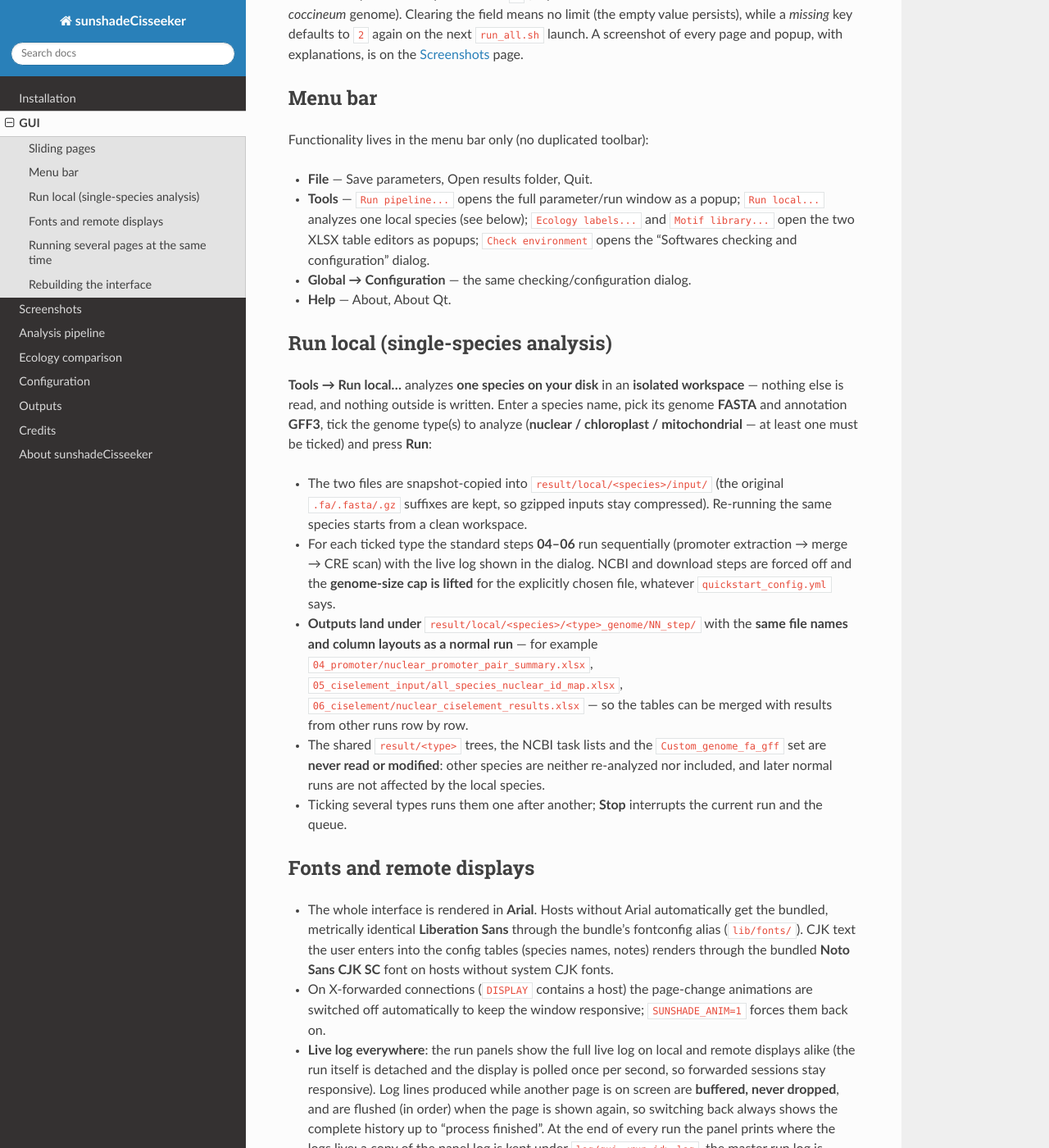
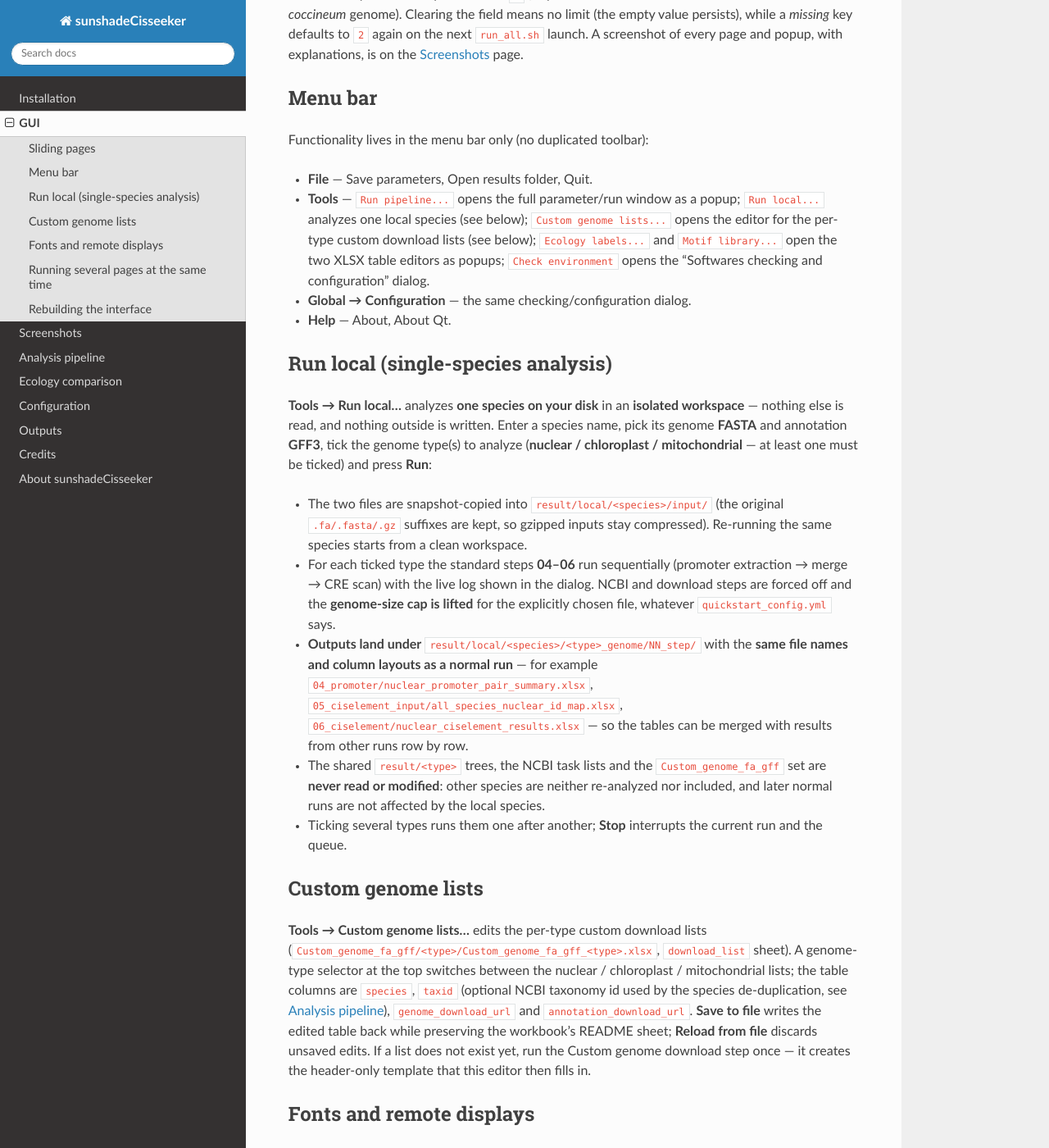
Before and after one commit to chenzhr23/sunshadeCisseeker-docs, a Sphinx documentation site: the page built from docs/content/GUI.rst, in a window 1280 px wide and 1400 px high, scrolled down 969 px. Shown: the whole window at 82% size. Built offline with Sphinx 7.4.7 and the Read the Docs theme 3.1.0, drawn with Linux system fonts in a browser that asks for light colours.

```diff
--- a/docs/conf.py
+++ b/docs/conf.py
@@ -9,8 +9,8 @@
 copyright = "2026, sunshadeCisseeker developers"
 
 # The short X.Y version and the full release version.
-version = "v1.3.50"
-release = "v1.3.50"
+version = "v1.3.51"
+release = "v1.3.51"
 
 extensions = [
     "sphinx.ext.autosectionlabel",
--- a/docs/content/About sunshadeCisseeker.rst
+++ b/docs/content/About sunshadeCisseeker.rst
@@ -4,7 +4,7 @@
 sunshadeCisseeker identifies, annotates and compares promoter
 cis-regulatory elements across sun / facultative / shade plants.
 
-The current release is **1.3.50**.
+The current release is **1.3.51**.
 
 Highlights
 ----------
--- a/docs/content/GUI.rst
+++ b/docs/content/GUI.rst
@@ -60,9 +60,10 @@
 * **File** — Save parameters, Open results folder, Quit.
 * **Tools** — ``Run pipeline...`` opens the full parameter/run window as a
   popup; ``Run local...`` analyzes one local species (see below);
-  ``Ecology labels...`` and ``Motif library...`` open the two XLSX
-  table editors as popups; ``Check environment`` opens the "Softwares
-  checking and configuration" dialog.
+  ``Custom genome lists...`` opens the editor for the per-type custom
+  download lists (see below); ``Ecology labels...`` and ``Motif library...``
+  open the two XLSX table editors as popups; ``Check environment`` opens the
+  "Softwares checking and configuration" dialog.
 * **Global → Configuration** — the same checking/configuration dialog.
 * **Help** — About, About Qt.
 
@@ -96,6 +97,21 @@
   not affected by the local species.
 * Ticking several types runs them one after another; **Stop** interrupts
   the current run and the queue.
+
+Custom genome lists
+-------------------
+
+**Tools → Custom genome lists...** edits the per-type custom download lists
+(``Custom_genome_fa_gff/<type>/Custom_genome_fa_gff_<type>.xlsx``,
+``download_list`` sheet). A genome-type selector at the top switches between
+the nuclear / chloroplast / mitochondrial lists; the table columns are
+``species``, ``taxid`` (optional NCBI taxonomy id used by the species
+de-duplication, see :doc:`Analysis pipeline`), ``genome_download_url`` and
+``annotation_download_url``. **Save to file** writes the edited table back
+while preserving the workbook's README sheet; **Reload from file** discards
+unsaved edits. If a list does not exist yet, run the Custom genome download
+step once — it creates the header-only template that this editor then fills
+in.
 
 Fonts and remote displays
 -------------------------
```
Also changed, not shown: docs/content/Changelog.rst (+12 -0 lines).
